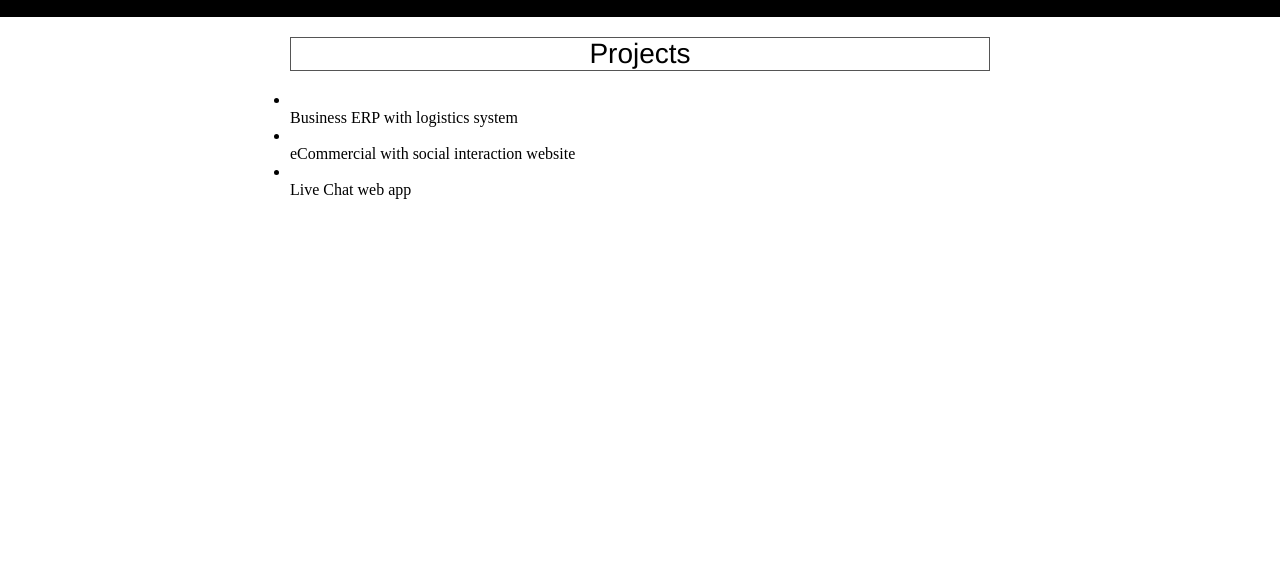
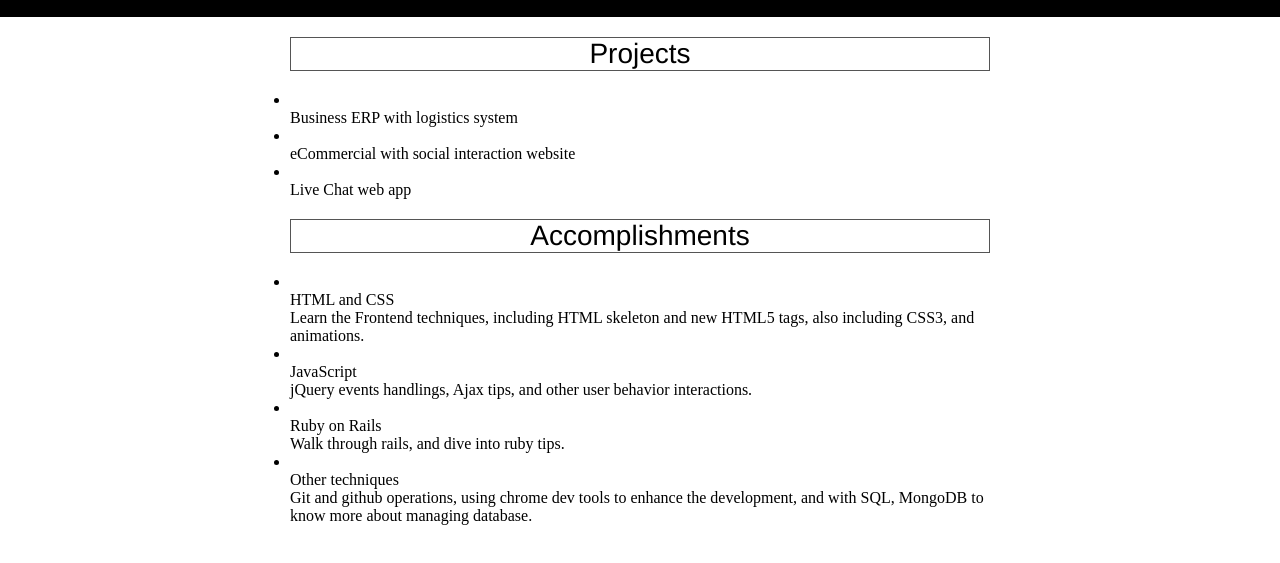
Before and after one commit to GoodVincentTu/resume_portfolio_alpha, a plain HTML site: page index.html in a window 1280 px wide. Shown: the part 139-702 px from the top of the page. Drawn offline with Linux system fonts and the light colour scheme.

Commit message:
Add badge and style

```diff
--- a/index.html
+++ b/index.html
@@ -37,11 +37,28 @@
 			</ul>
 		</div>
 		<div class="badges notes">
+			<h3>Accomplishments</h3>
 			<ul>
-				<li></li>
-				<li></li>
-				<li></li>
-				<li></li>
+				<li>
+					<img src="" alt="">
+					<p>HTML and CSS</p>
+					<p>Learn the Frontend techniques, including HTML skeleton and new HTML5 tags, also including CSS3, and animations.</p>
+				</li>
+				<li>
+					<img src="" alt="">
+					<p>JavaScript</p>
+					<p>jQuery events handlings, Ajax tips, and other user behavior interactions.</p>
+				</li>
+				<li>
+					<img src="" alt="">
+					<p>Ruby on Rails</p>
+					<p>Walk through rails, and dive into ruby tips.</p>
+				</li>
+				<li>
+					<img src="" alt="">
+					<p>Other techniques</p>
+					<p>Git and github operations, using chrome dev tools to enhance the development, and with SQL, MongoDB to know more about managing database.</p>
+				</li>
 			</ul>
 		</div>
 		<div class="articles"></div>
--- a/main.css
+++ b/main.css
@@ -47,7 +47,7 @@ h3 {
 	padding: 20px 0 20px 0;
 }
 
-.projects {
+.projects, .badges {
 	width: 700px;
 	margin: 0 auto;
 }
```
